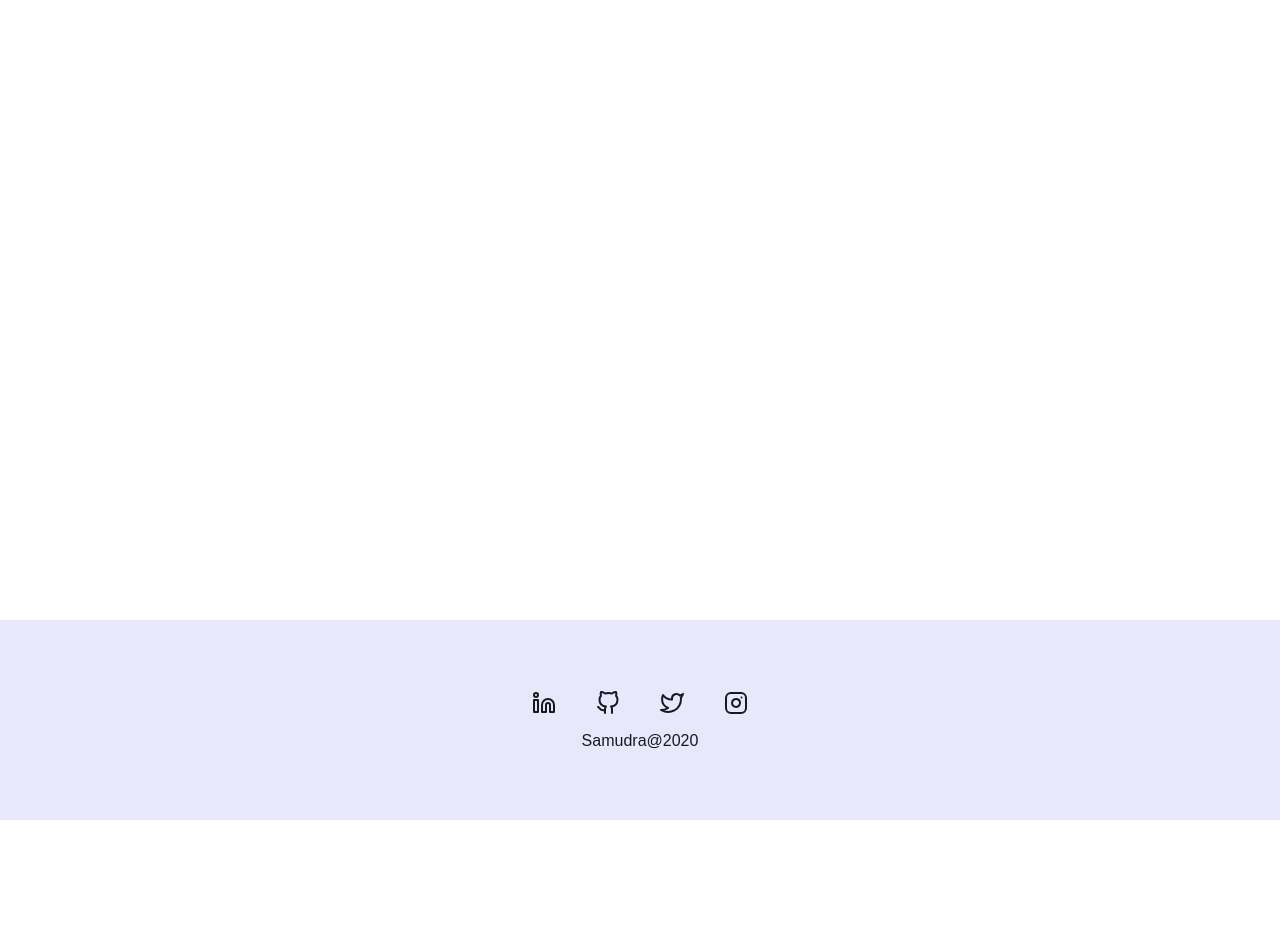
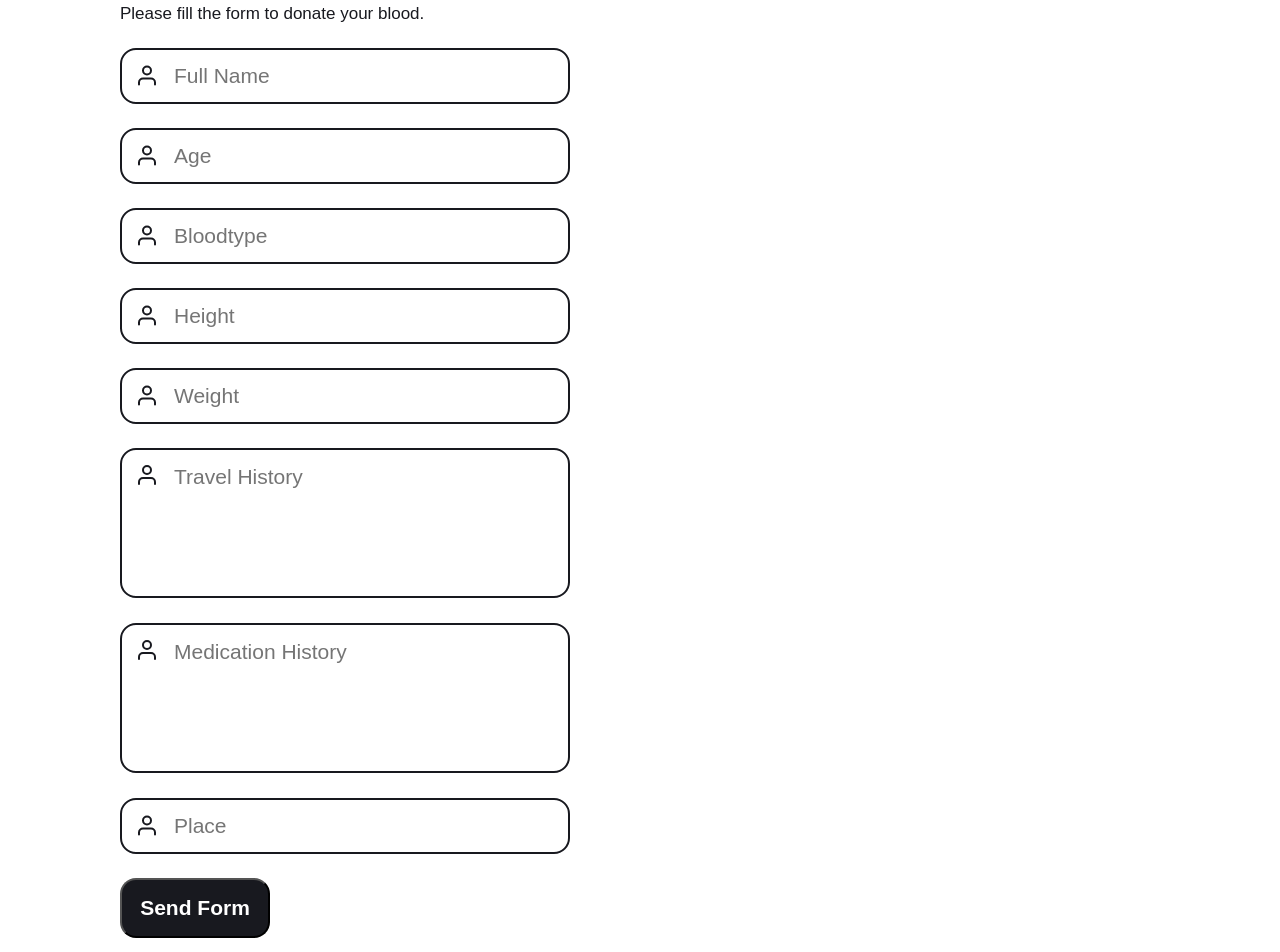
Before and after one commit to samudraarq/anyblood, a Next.js app: page /donate/form in a window 1280 px wide. Shown: the part 180-1132 px from the top of the page. Before the commit the page ends 1000 px from the top, so only its background shows below. Built offline with nearby package versions, Linux system fonts and the light colour scheme; no server answers.

Commit message:
Donate form: add donate form formik

```diff
--- a/components/Donate/Donate.module.css
+++ b/components/Donate/Donate.module.css
@@ -0,0 +1,16 @@
+.form > h2 {
+  font-size: 3.6rem;
+  font-weight: 800;
+  margin-bottom: 1.6rem;
+}
+
+.form > p {
+  font-size: 1.7rem;
+  font-weight: 500;
+  margin-bottom: 2.4rem;
+}
+
+.form {
+  max-width: 45rem;
+  margin-bottom: 5rem;
+}
--- a/components/Donate/Donate.tsx
+++ b/components/Donate/Donate.tsx
@@ -1,8 +1,19 @@
 import React from "react";
+import DonateFormik from "../Formik/DonateFormik";
 import styles from "./Donate.module.css";
 
 const Donate = () => {
-  return <div>From donate form</div>;
+  const handleSubmit = (e) => {
+    console.log(e);
+  };
+
+  return (
+    <div className={styles.form}>
+      <h2>Donor Form</h2>
+      <p>Please fill the form to donate your blood.</p>
+      <DonateFormik handleSubmit={handleSubmit} />
+    </div>
+  );
 };
 
 export default Donate;
--- /dev/null
+++ b/components/Formik/DonateFormik.tsx
@@ -0,0 +1,159 @@
+import React from "react";
+import { Field, Form, Formik, ErrorMessage } from "formik";
+import * as Yup from "yup";
+import { Lock, User } from "react-feather";
+import styles from "./Formik.module.css";
+
+const DonateFormik = ({ handleSubmit }) => {
+  return (
+    <Formik
+      initialValues={{
+        fullname: "",
+        age: "",
+        bloodtype: "",
+        height: "",
+        weight: "",
+        travelhistory: "",
+        medicationhistory: "",
+        place: "",
+      }}
+      validationSchema={Yup.object({
+        fullname: Yup.string().required("Required"),
+        age: Yup.number().required("Required"),
+        bloodtype: Yup.string().required("Required"),
+        height: Yup.number().required("Required"),
+        weight: Yup.number().required("Required"),
+        travelhistory: Yup.string(),
+        medicationhistory: Yup.string(),
+        place: Yup.string().required("Required"),
+      })}
+      onSubmit={(val) => {
+        handleSubmit(val);
+      }}
+    >
+      <Form>
+        <div className={styles.inputContainer}>
+          <span className={styles.icon}>
+            <User />
+          </span>
+          <Field
+            name="fullname"
+            type="text"
+            placeholder="Full Name"
+            className={styles.input}
+          />
+        </div>
+        <ErrorMessage name="fullname">
+          {(msg) => <div className={styles.alert}>{msg}</div>}
+        </ErrorMessage>
+        <div className={styles.inputContainer}>
+          <span className={styles.icon}>
+            <User />
+          </span>
+          <Field
+            name="age"
+            type="number"
+            placeholder="Age"
+            className={styles.input}
+          />
+        </div>
+        <ErrorMessage name="age">
+          {(msg) => <div className={styles.alert}>{msg}</div>}
+        </ErrorMessage>
+        <div className={styles.inputContainer}>
+          <span className={styles.icon}>
+            <User />
+          </span>
+          <Field
+            name="bloodtype"
+            type="text"
+            placeholder="Bloodtype"
+            className={styles.input}
+          />
+        </div>
+        <ErrorMessage name="bloodtype">
+          {(msg) => <div className={styles.alert}>{msg}</div>}
+        </ErrorMessage>
+        <div className={styles.inputContainer}>
+          <span className={styles.icon}>
+            <User />
+          </span>
+          <Field
+            name="height"
+            type="number"
+            placeholder="Height"
+            className={styles.input}
+          />
+        </div>
+        <ErrorMessage name="height">
+          {(msg) => <div className={styles.alert}>{msg}</div>}
+        </ErrorMessage>
+        <div className={styles.inputContainer}>
+          <span className={styles.icon}>
+            <User />
+          </span>
+          <Field
+            name="weight"
+            type="number"
+            placeholder="Weight"
+            className={styles.input}
+          />
+        </div>
+        <ErrorMessage name="weight">
+          {(msg) => <div className={styles.alert}>{msg}</div>}
+        </ErrorMessage>
+        <div className={styles.inputContainer}>
+          <span className={styles.textareaicon}>
+            <User />
+          </span>
+          <Field
+            name="travelhistory"
+            component="textarea"
+            rows="6"
+            cols="40"
+            placeholder="Travel History"
+            className={`${styles.textarea} ${styles.input}`}
+          />
+        </div>
+        <ErrorMessage name="travelhistory">
+          {(msg) => <div className={styles.alert}>{msg}</div>}
+        </ErrorMessage>
+        <div className={styles.inputContainer}>
+          <span className={styles.textareaicon}>
+            <User />
+          </span>
+          <Field
+            name="medicationhistory"
+            component="textarea"
+            rows="6"
+            cols="40"
+            placeholder="Medication History"
+            className={`${styles.textarea} ${styles.input}`}
+          />
+        </div>
+        <ErrorMessage name="medicationhistory">
+          {(msg) => <div className={styles.alert}>{msg}</div>}
+        </ErrorMessage>
+        <div className={styles.inputContainer}>
+          <span className={styles.icon}>
+            <User />
+          </span>
+          <Field
+            name="place"
+            type="text"
+            placeholder="Place"
+            className={styles.input}
+          />
+        </div>
+        <ErrorMessage name="place">
+          {(msg) => <div className={styles.alert}>{msg}</div>}
+        </ErrorMessage>
+        <button type="submit" className={styles.sendform}>
+          Send Form
+        </button>
+      </Form>
+    </Formik>
+  );
+};
+
+export default DonateFormik;
--- a/components/Formik/Formik.module.css
+++ b/components/Formik/Formik.module.css
@@ -24,6 +24,12 @@
   position: absolute;
   top: 50%;
   transform: translateY(-50%);
+  left: 1.5rem;
+}
+
+.textareaicon {
+  position: absolute;
+  top: 1.5rem;
   left: 1.5rem;
 }
 
@@ -80,3 +86,37 @@
   margin-bottom: 1.5rem;
   font-size: 1.3rem;
 }
+
+.textarea {
+  height: 15rem;
+  padding-top: 1.5rem;
+  padding-bottom: 1.5rem;
+  resize: none;
+}
+
+.sendform {
+  width: 15rem;
+  height: 6rem;
+  background: #18191f;
+  border-radius: 16px;
+  font-family: inherit;
+  font-weight: 800;
+  font-size: 2.1rem;
+  color: #fff;
+  cursor: pointer;
+  transition: all 0.2s ease-in-out;
+  outline: none;
+}
+
+/* Remove number input arrow */
+/* Chrome, Safari, Edge, Opera */
+.input::-webkit-outer-spin-button,
+.input::-webkit-inner-spin-button {
+  -webkit-appearance: none;
+  margin: 0;
+}
+
+/* Firefox */
+.input[type="number"] {
+  -moz-appearance: textfield;
+}
```
